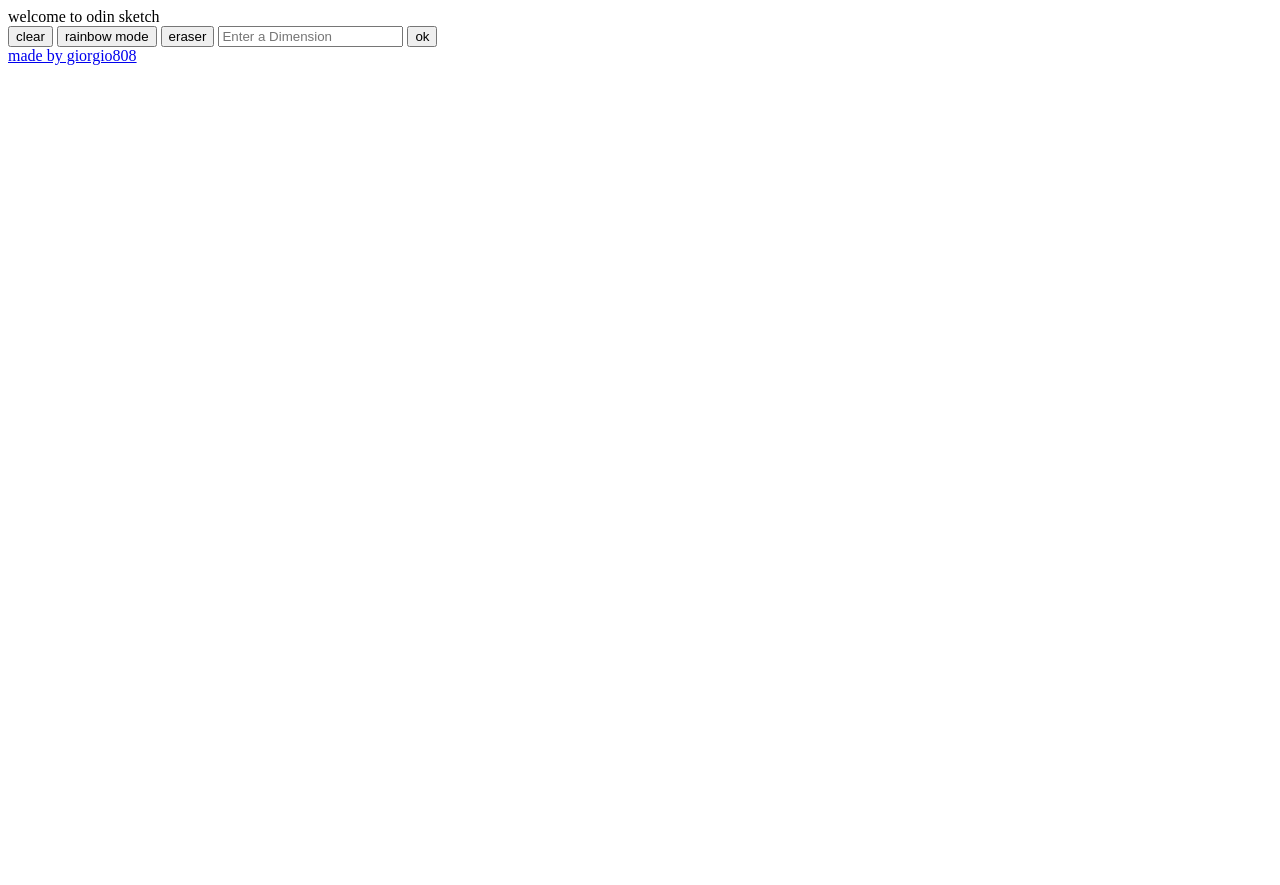
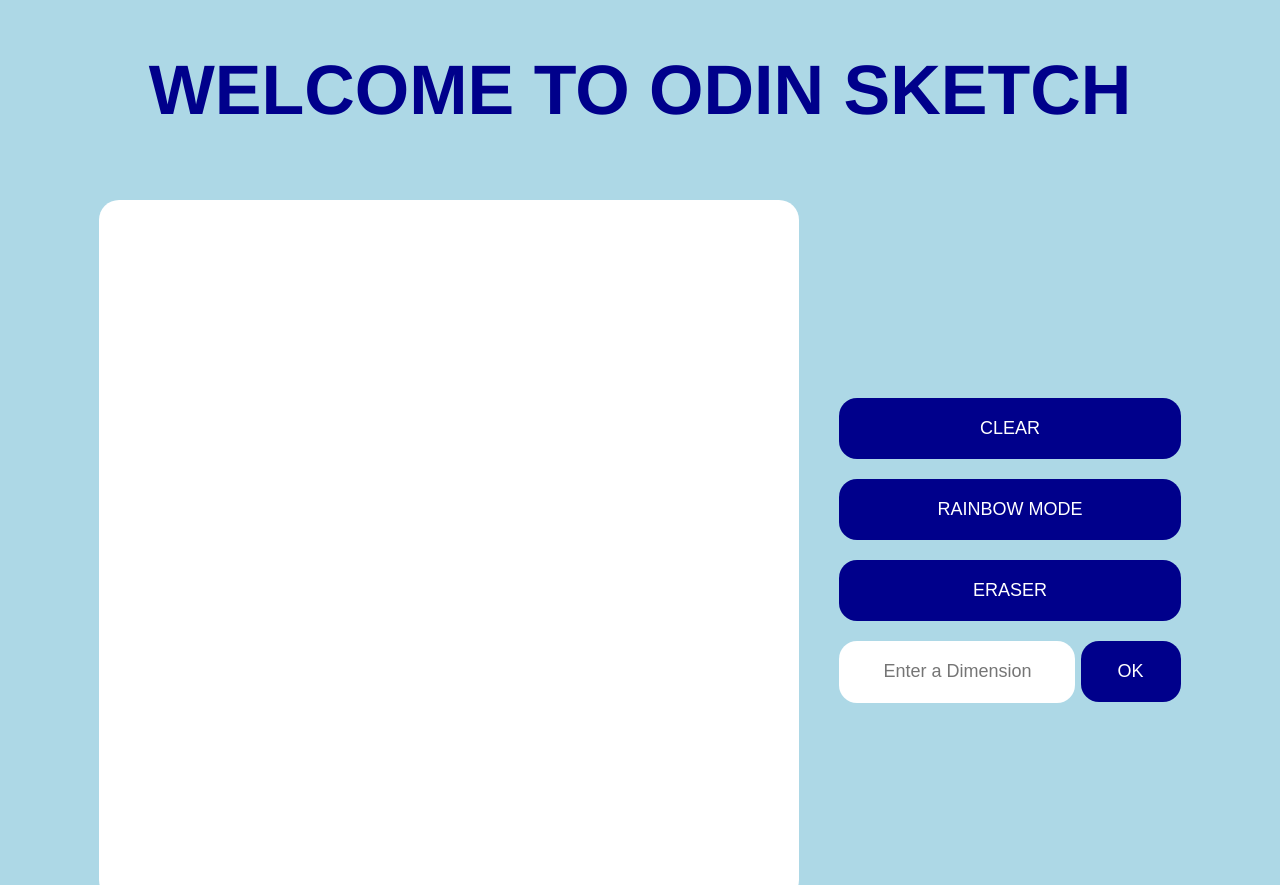
Before and after one commit to giorgio-tran/odin-sketch, a plain HTML site: page index.html in a window 1280 px wide. Shown: the top 885 px of the page. Before the commit the page ends 800 px from the top, so only its background shows below. Drawn offline with Linux system fonts and the light colour scheme.

Commit message:
Completed GUI styling

```diff
--- a/index.html
+++ b/index.html
@@ -9,15 +9,17 @@
     <link rel="stylesheet" href="style.css">
 </head>
 <body>
-    <div class="header"> welcome to odin sketch</div>
+    <div class="header"> WELCOME TO ODIN SKETCH </div>
     <div class="content">
         <div class="content-grid"></div>
         <div class="content-adjust">
-            <button class="clear"> clear </button>
-            <button class="rainbow"> rainbow mode </button>
-            <button class="eraser"> eraser </button>
-            <input type="text" name="inputText" placeholder="Enter a Dimension">
-            <button class="ok"> ok </button>
+            <button class="clear"> CLEAR </button>
+            <button class="rainbow"> RAINBOW MODE </button>
+            <button class="eraser"> ERASER </button>
+            <div class="textbox">
+                <input type="text" name="inputText" placeholder="Enter a Dimension">
+                <button class="ok"> OK </button>
+            </div>
         </div>
     </div>
     <div class="footer">
--- a/style.css
+++ b/style.css
@@ -0,0 +1,75 @@
+body {
+    display: flex;
+    flex-direction: column;
+    justify-content: space-between;
+    margin: 0;
+    padding: 0;
+    min-height: 100vh;
+    font-family: Helvetica, sans-serif, Arial;
+    font-size: 18px;
+    background-color:#ADD8E6;
+    color:#00008b;
+}
+
+button {
+    background-color: #00008b;
+    color: white;
+    min-width: 100px;
+    min-height: 40px;
+    border: none;
+    border-radius: 18px;
+    padding: 20px;
+    font-size: 18px;
+}
+
+a {
+    text-decoration: none;
+}
+
+input {
+    min-width: 40px;
+    min-height: 60px;
+    border-radius: 18px;
+    border: none;
+    text-align: center;
+    font-size: 18px;
+}
+
+/* Header */
+.header {
+    text-align: center;
+    padding: 50px;
+    font-size: 70px;
+    font-weight:bolder;
+
+}
+
+/* Content */
+.content {
+    padding: 20px;
+    display: flex;
+    justify-content: center;
+    align-items: center;
+    gap: 40px;
+}
+
+.content-grid {
+    box-sizing: border-box;
+    width: 700px;
+    height: 700px;
+    background-color: white;
+    border-radius: 20px;
+}
+
+.content-adjust {
+    display: flex;
+    flex-direction: column;
+    gap: 20px;
+}
+
+/* Footer */
+.footer {
+    text-align: center;
+    padding: 50px;
+
+}
```
